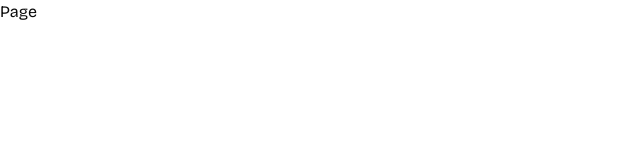
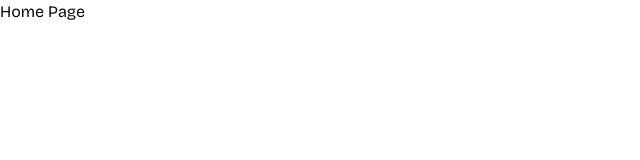
Before and after one commit to wailwinaung-dev/lms-frontent, a Next.js app: page / in a window 1280 px wide. Shown: the top 160 px of the page, without its empty margins (0-640 px from the left). Built offline with nearby package versions, Linux system fonts and the light colour scheme.

Commit message:
[add]-route page

```diff
--- /dev/null
+++ b/app/companions/[id]/page.tsx
@@ -0,0 +1,7 @@
+import React from 'react';
+
+const CompanionSession = () => {
+  return <div>Companion Session Page</div>;
+};
+
+export default CompanionSession;
--- /dev/null
+++ b/app/companions/new/page.tsx
@@ -0,0 +1,7 @@
+import React from 'react';
+
+const NewCompanion = () => {
+  return <div>New Companion Page</div>;
+};
+
+export default NewCompanion;
--- /dev/null
+++ b/app/companions/page.tsx
@@ -0,0 +1,7 @@
+import React from 'react';
+
+const CompanionsPage = () => {
+  return <div>Companions Page</div>;
+};
+
+export default CompanionsPage;
--- /dev/null
+++ b/app/my-journey/page.tsx
@@ -0,0 +1,7 @@
+import React from 'react';
+
+const ProfilePage = () => {
+  return <div>Profile Page</div>;
+};
+
+export default ProfilePage;
--- a/app/page.tsx
+++ b/app/page.tsx
@@ -1,9 +1,7 @@
-import React from 'react'
+import React from 'react';
 
 const Page = () => {
-  return (
-    <div>Page</div>
-  )
-}
+  return <div>Home Page</div>;
+};
 
-export default Page
+export default Page;
--- /dev/null
+++ b/app/sign-in/page.tsx
@@ -0,0 +1,7 @@
+import React from 'react';
+
+const SignIn = () => {
+  return <div>Sign In Page</div>;
+};
+
+export default SignIn;
--- /dev/null
+++ b/app/subscription/page.tsx
@@ -0,0 +1,7 @@
+import React from 'react';
+
+const SubscriptionPage = () => {
+  return <div>Subscription Page</div>;
+};
+
+export default SubscriptionPage;
```
